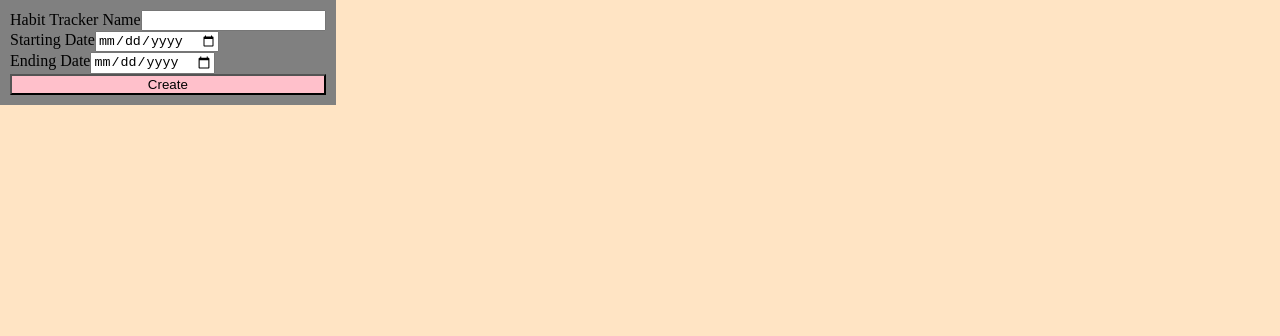
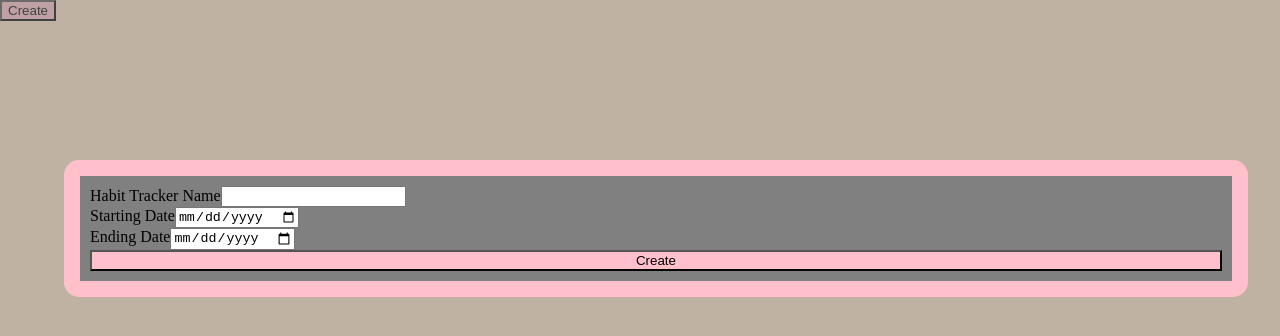
Before and after one commit to MayKhine/habitTracker, a React (Vite) app: page / in a window 1280 px wide. Both pictures are taken after a click on the button "Create". Shown: the top 336 px of the page. Built offline with nearby package versions, Linux system fonts and the light colour scheme.

Commit message:
add overlay component and some css styling

```diff
--- a/index.html
+++ b/index.html
@@ -6,6 +6,7 @@
     <title>habitTracker</title>
   </head>
   <body>
+    <div id="overlay"></div>
     <div id="root"></div>
     <script type="module" src="/src/main.tsx"></script>
   </body>
--- a/src/App.tsx
+++ b/src/App.tsx
@@ -5,18 +5,24 @@ import { useHabitTracker } from "./hooks/useHabitTracker"
 import { HabitTracker } from "./components/HabitTracker"
 import { HabitTrackerForm } from "./components/HabitTrackerForm"
 import { HabitTrackerProps } from "./components/HabitTypes"
+import { Modal } from "./UI/Modal"
+import { Button } from "./UI/Button"
+
 function App() {
   // const [habitTrackerTitle, setHabitTrackerTitle] = useState("")
   // const [habitTrackerStartDate, setHabitTrackerStartDate] = useState("")
   // const [habitTracketEndDate, setHabitTrackerEndDate] = useState("")
   const { localStgHabitTrackerData, addHabitTrackerData } = useHabitTracker()
 
+  const [showHabitTrackerForm, setShowHabitTrackerForm] = useState(false)
   const createHabitTrackerHandler = (habitTrackerData: {
     title: string
     startDate: string
     endDate: string
   }) => {
     console.log("habitTrackerData: ", habitTrackerData)
+    //remove modal
+    setShowHabitTrackerForm(false)
     if (habitTrackerData.title.length == 0) {
       return
     }
@@ -30,7 +36,18 @@ function App() {
 
   return (
     <div style={classes.body}>
-      <HabitTrackerForm onCreateHabitTracker={createHabitTrackerHandler} />
+      <Button
+        backgroundColor="pink"
+        onButtonClick={() => {
+          setShowHabitTrackerForm(true)
+        }}
+        text="Create"
+      ></Button>
+      {showHabitTrackerForm && (
+        <Modal backgroundColor="pink">
+          <HabitTrackerForm onCreateHabitTracker={createHabitTrackerHandler} />
+        </Modal>
+      )}
 
       <div>
         {localStgHabitTrackerData.map((item: HabitTrackerProps) => {
--- a/src/UI/Button.tsx
+++ b/src/UI/Button.tsx
@@ -5,6 +5,7 @@ export type ButtonProps = {
 }
 
 export const Button = (props: ButtonProps) => {
+  console.log("BUtton props: ", props)
   return (
     <button
       style={{ backgroundColor: props.backgroundColor }}
--- /dev/null
+++ b/src/UI/Modal.tsx
@@ -0,0 +1,72 @@
+// import { createPortal } from "react-dom"
+import ReactDOM from "react-dom"
+const Backdrop = () => {
+  return (
+    <div
+      style={{
+        position: "fixed",
+        top: "0",
+        left: "0",
+        width: "100%",
+        height: "100%",
+        zIndex: "20",
+        backgroundColor: "gray",
+        opacity: "50%",
+      }}
+    ></div>
+  )
+}
+
+type ModalOverLayProps = {
+  backgroundColor: string
+  children: JSX.Element
+}
+const ModalOverLay = (props: ModalOverLayProps) => {
+  console.log("ModaloverLay CHild", props.children)
+  return (
+    <div
+      style={{
+        position: "fixed",
+        top: "20vh",
+        left: "5%",
+        width: "90%",
+        backgroundColor: props.backgroundColor || "white",
+        padding: "1rem",
+        borderRadius: "15px",
+        zIndex: "30",
+        animation: "slide-down 300ms ease-out forwards",
+      }}
+    >
+      {props.children}
+    </div>
+  )
+}
+
+type ModalProps = {
+  width: string
+  height: string
+  backgroundColor: string
+  children: JSX.Element
+}
+export const Modal = (props: ModalProps) => {
+  const portalElement = document.getElementById("overlay")
+  console.log("what is ", props.children)
+
+  return (
+    <div
+      style={{
+        width: props.width,
+        height: props.height,
+        backgroundColor: props.backgroundColor,
+      }}
+    >
+      {ReactDOM.createPortal(<Backdrop />, portalElement)}
+      {ReactDOM.createPortal(
+        <ModalOverLay backgroundColor={props.backgroundColor}>
+          {props.children}
+        </ModalOverLay>,
+        portalElement
+      )}
+    </div>
+  )
+}
```
